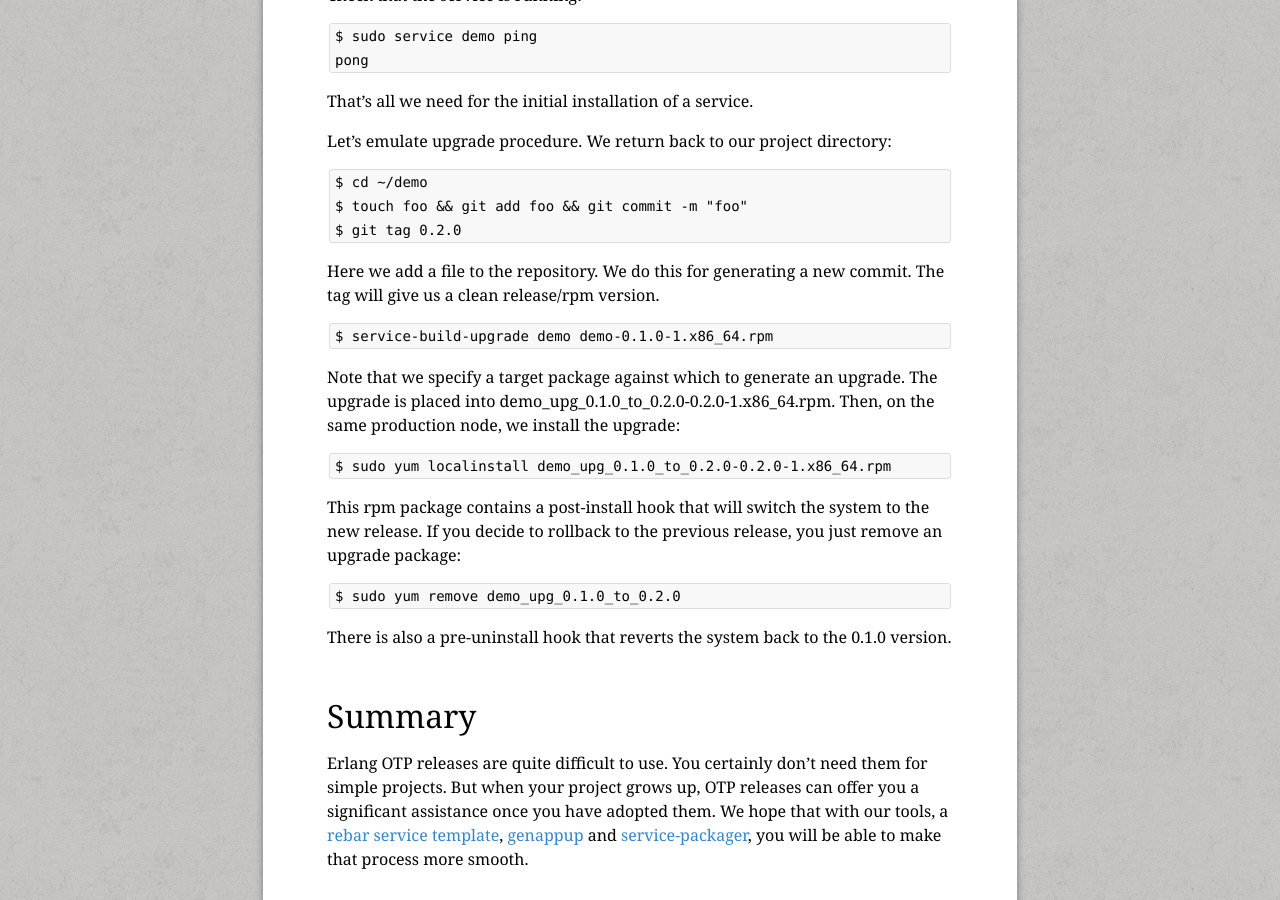
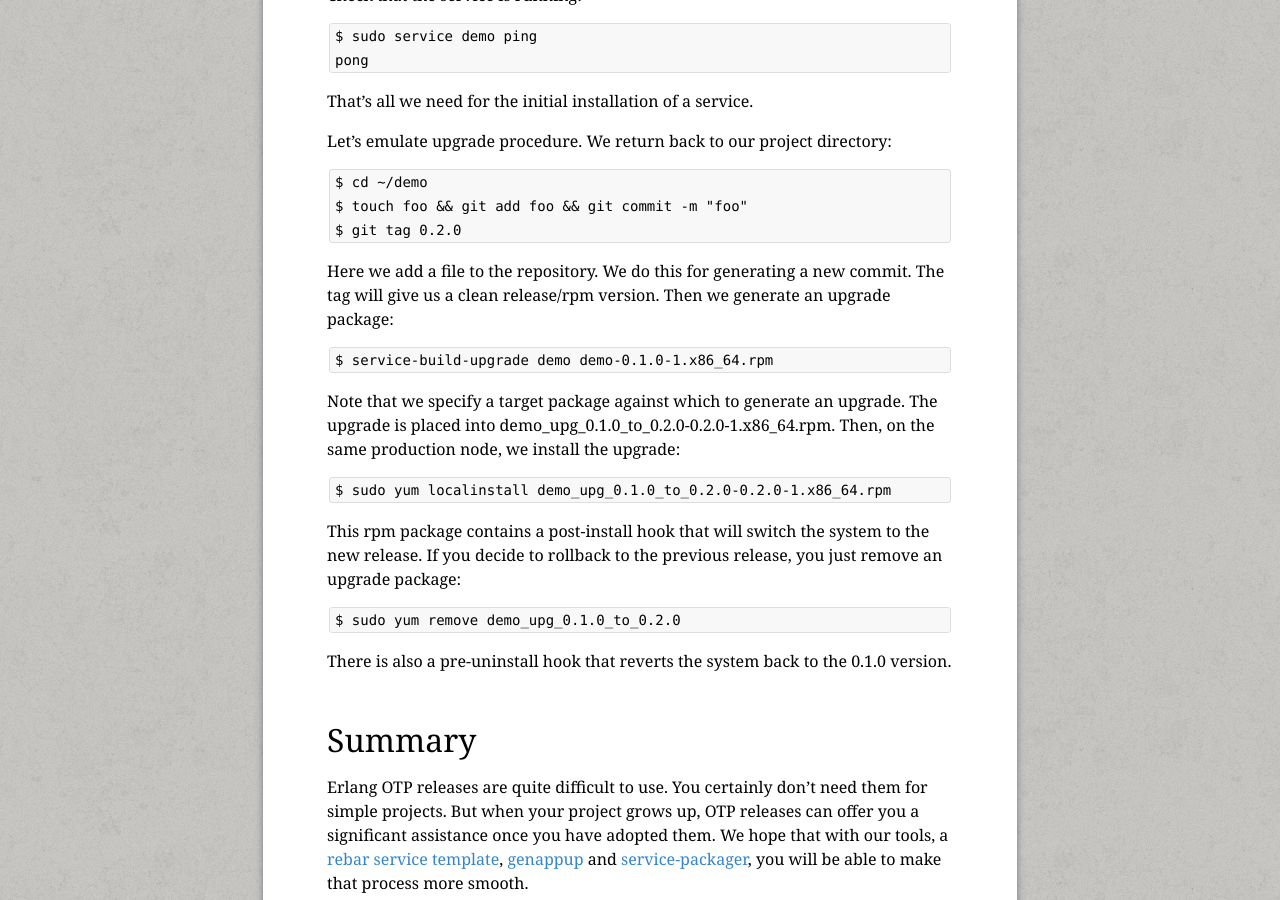
Before and after one commit to EchoTeam/echoteam.github.com, a Jekyll site: the page built from _posts/2014-01-16-erlang-releases.md, in a window 1280 px wide and 900 px high, scrolled down 3823 px. Built offline with Jekyll 4.4.1, drawn with Linux system fonts in a browser that asks for light colours; some web fonts are replaced; Markdown is read by kramdown in place of the engine named in the settings.

Commit message:
Add missing sentence

```diff
--- a/_posts/2014-01-16-erlang-releases.md
+++ b/_posts/2014-01-16-erlang-releases.md
@@ -104,7 +104,7 @@ Let’s emulate upgrade procedure. We return back to our project directory:
     $ touch foo && git add foo && git commit -m "foo"
     $ git tag 0.2.0
 
-Here we add a file to the repository. We do this for generating a new commit. The tag will give us a clean release/rpm version.
+Here we add a file to the repository. We do this for generating a new commit. The tag will give us a clean release/rpm version. Then we generate an upgrade package:
 
     $ service-build-upgrade demo demo-0.1.0-1.x86_64.rpm
 
```
